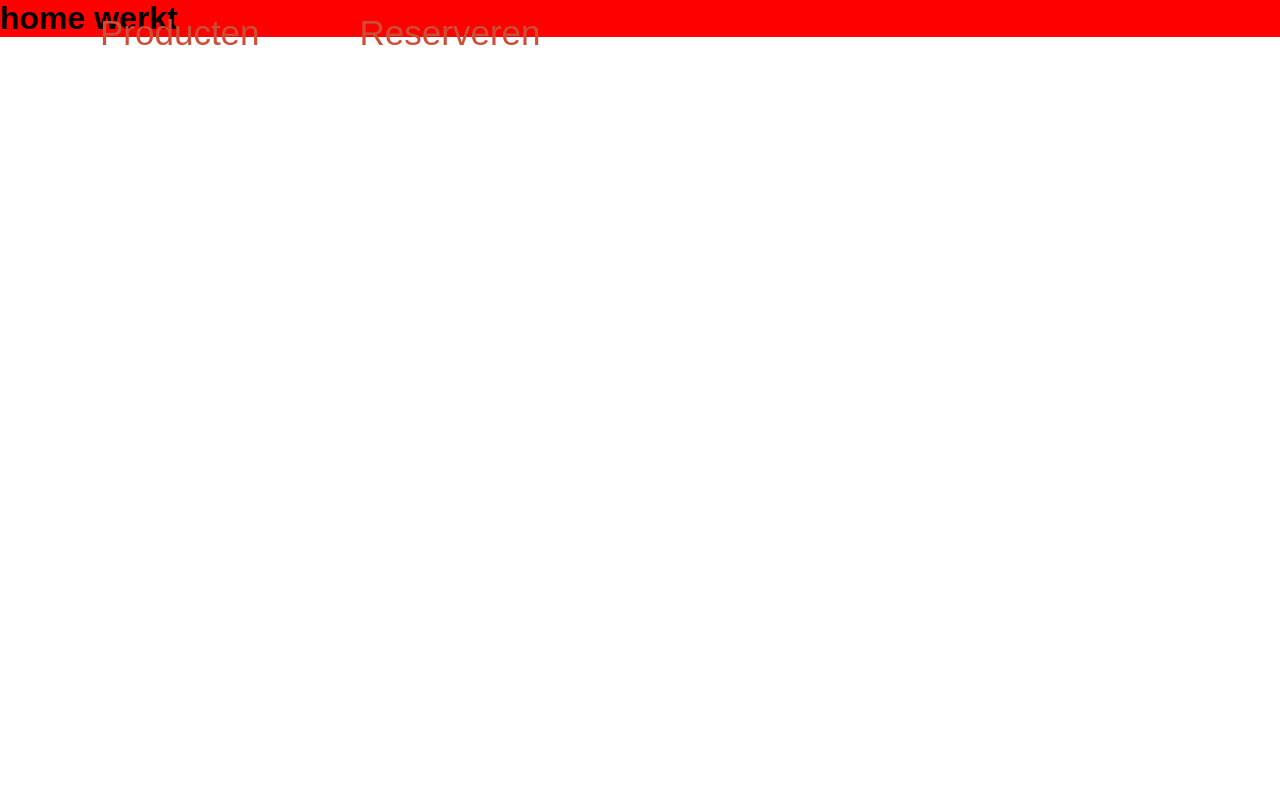
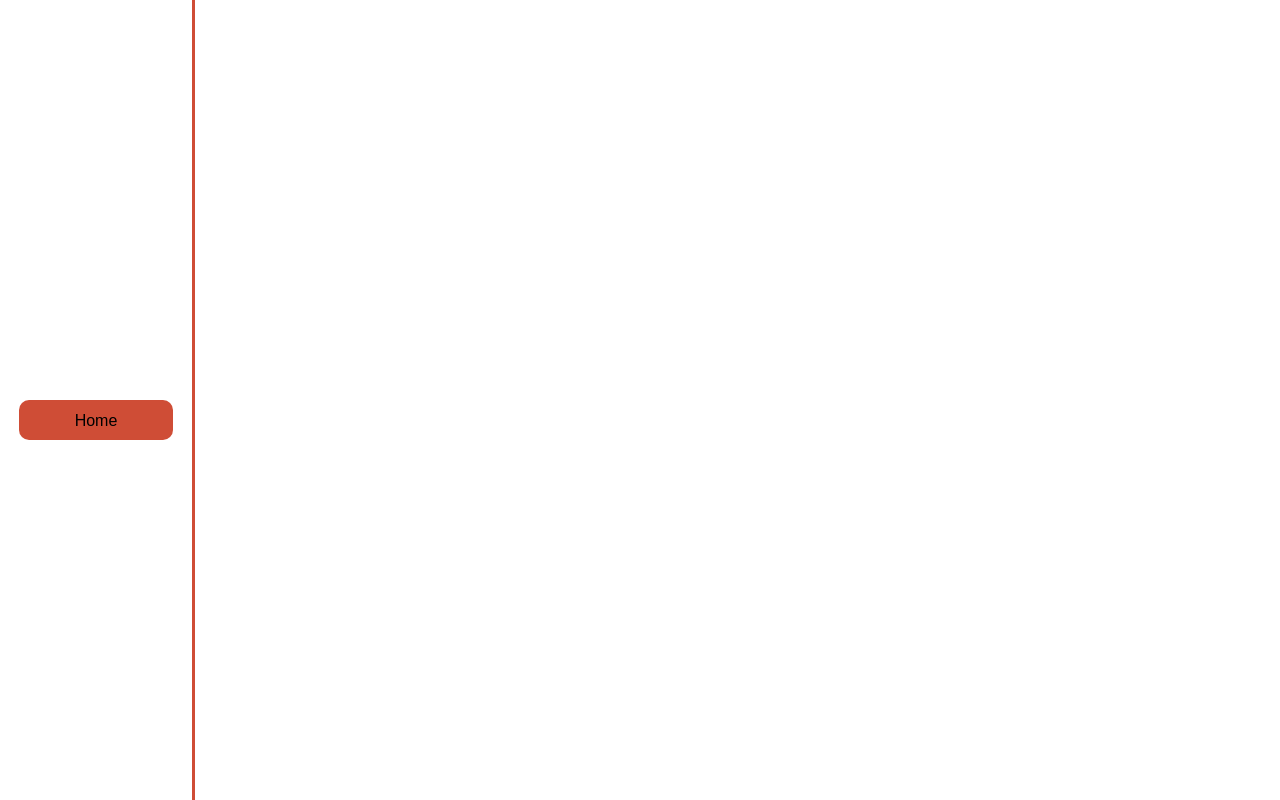
Before and after one commit to LoremIpsumHU/kapper-dashboard, a Vue app: page / in a window 1280 px wide. Built offline with nearby package versions, Linux system fonts and the light colour scheme.

Commit message:
Sidebar toegevoegd

```diff
--- a/src/App.vue
+++ b/src/App.vue
@@ -1,10 +1,9 @@
 <template>
   <div id="app">
     <nav>
-      <div class="navbar">
+      <div class="container">
         <ul>
-          <li><a><router-link to="/">Producten</router-link></a></li>
-          <li><a><router-link to="/reserveren">Reserveren</router-link></a></li>
+          <li><a><router-link to="/">Home</router-link></a></li>
         </ul>
       </div>
     </nav>
@@ -36,31 +35,41 @@ export default {
   margin: 0 0;
 }
 
-nav{
+.container {
     display: flex;
-    justify-content: space-between;
-    align-items: center;
-}
-
-.navbar{
-    flex: 1;
-    text-align: right;
-    position: fixed;
-    top: 5px;
-    left: 10px;
-    z-index: 1000000;
-}
-
-.navbar ul li{
-    list-style: none;
-    display: inline-block;
-    padding: 8px 50px;
+    justify-content: center;
+    width: 15%;
+    height: 100vh;
+    border-right: solid #CF4D36;
     position: relative;
 }
 
-.navbar ul li a{
-    color: #CF4D36;
-    text-decoration: none;
-    font-size: 35px;
+.container ul {
+    display: flex;
+    justify-content: center;
+    align-content: center;
+    width: 80%;
+    height: 5%;
+    position: absolute;
+    top: 50vh;
+    padding: 0 0;
+}
+
+.container ul li {
+  width: 100%;
+  height: 100%;
+  border-radius: 10px;
+  list-style: none;
+  background-color:#CF4D36;
+}
+
+.container ul li a {
+  display: flex;
+  justify-content: center;
+  color: black;
+  font-style: bold;
+  font-size: 1em;
+  text-decoration: none;
+  margin-top: 4%;
 }
 </style>
--- a/src/components/reserveren/reserveren.vue
+++ b/src/components/reserveren/reserveren.vue
@@ -1,6 +1,6 @@
 <template>
     <div>
-        <h1>Rererveren werkt</h1>
+
     </div>
 </template>
 
@@ -23,7 +23,5 @@ export default {
 </script>
 
 <style scoped>
-* {
-    background-color: orange;
-}
+
 </style>
--- a/src/router/index.js
+++ b/src/router/index.js
@@ -8,11 +8,6 @@ const routes = [
         path: "/",
         name: "home",
         component: home
-    },
-    {
-        path: "/reserveren",
-        name: "reserveren",
-        component: reserveren
     },
     {
         path: '/:pathMatch(.*)*',
--- a/src/views/home.vue
+++ b/src/views/home.vue
@@ -1,6 +1,6 @@
 <template>
     <div>
-        <h1>home werkt</h1>
+
     </div>
 </template>
 
@@ -23,7 +23,5 @@ export default {
 </script>
 
 <style scoped>
-* {
-    background-color: red;
-}
+
 </style>
--- a/src/views/reserveren.vue
+++ b/src/views/reserveren.vue
@@ -1,15 +1,18 @@
 <template>
     <div>
         <reserveren></reserveren>
+        <sidebar></sidebar>
     </div>
 </template>
 
 <script>
 import reserveren from '../components/reserveren/reserveren.vue'
+import sidebar from '../components/sidebar.vue'
 
 export default {
     components: {
         reserveren,
+        sidebar,
 
     },
     data() {
```
Also changed, not shown: src/views/personeel.vue (deleted, +0 -27 lines), src/components/sidebar.vue (deleted).
